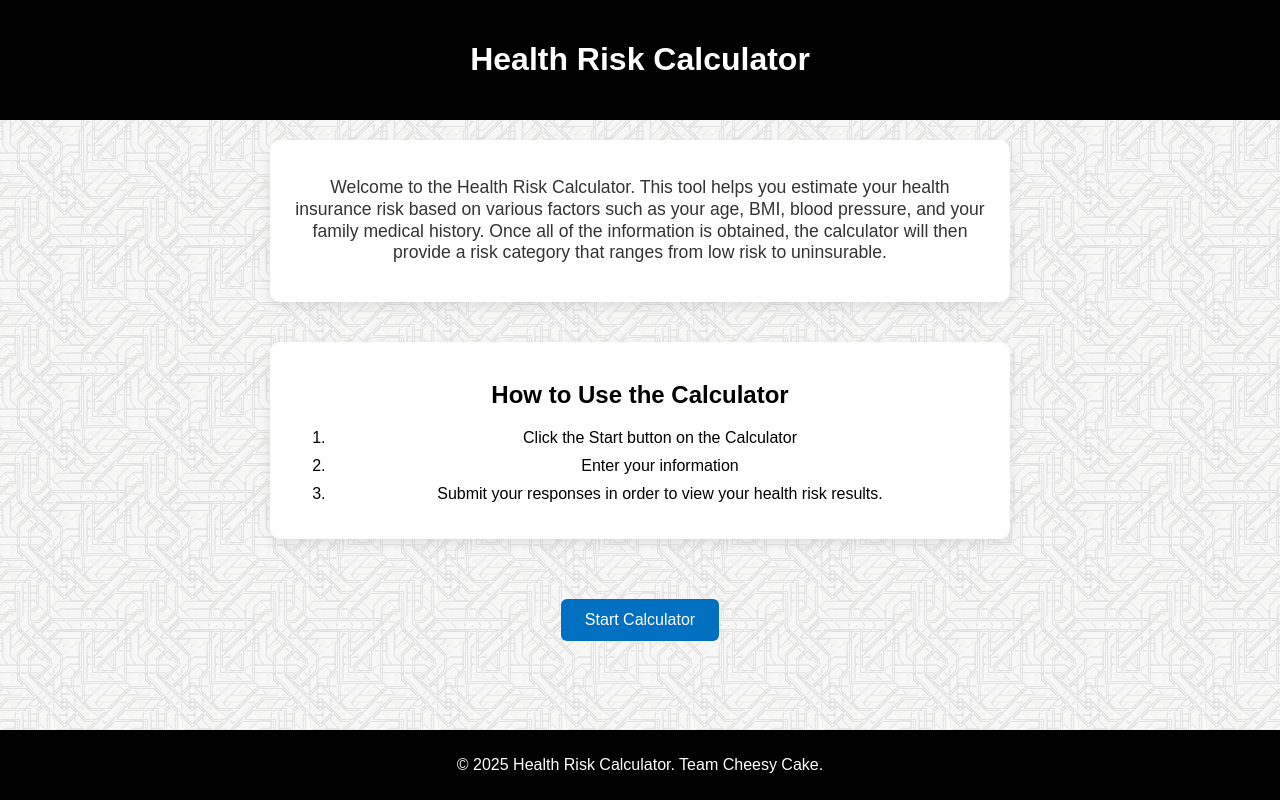
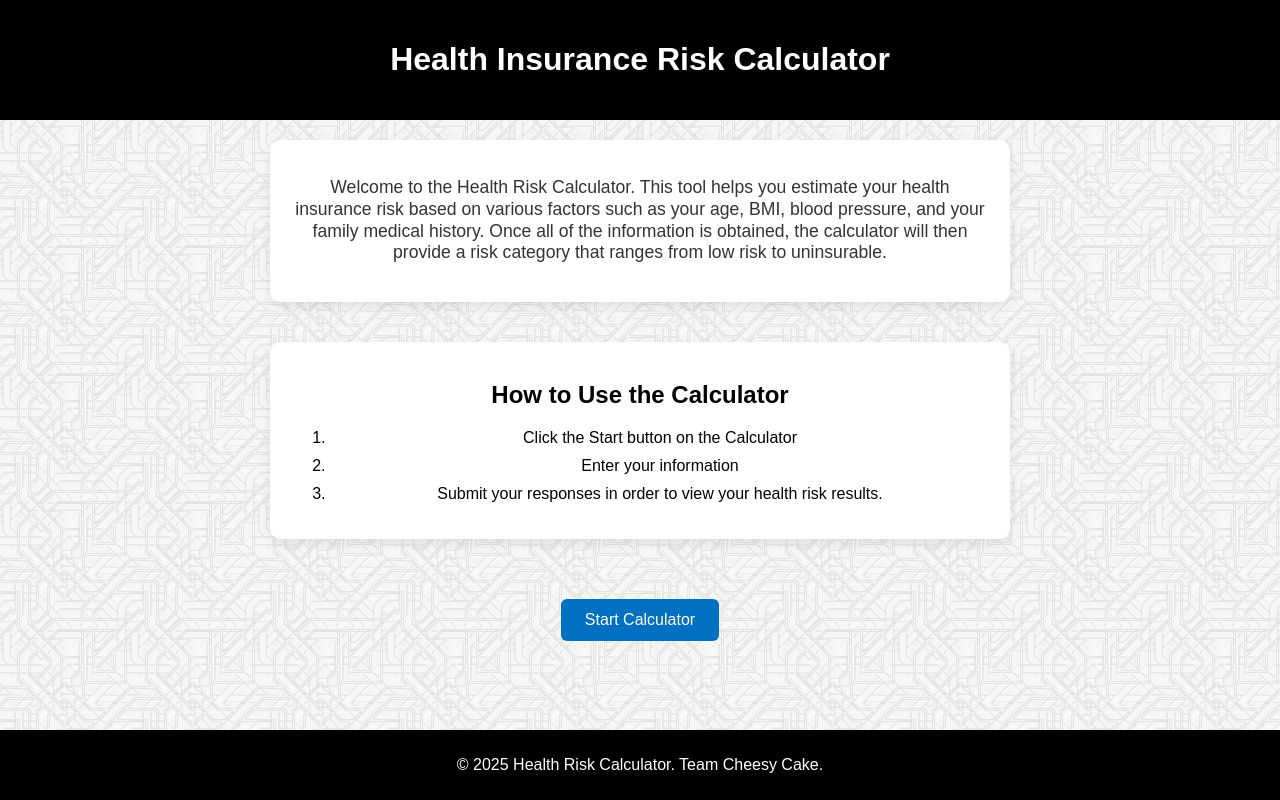
Before and after one commit to DV-SoftEnginFall2025-Sprint-04/Health-Insurance-Risk-Calculator, a website: page public/index.html in a window 1280 px wide. Drawn offline with Linux system fonts and the light colour scheme.

Commit message:
Update index.html

```diff
--- a/public/index.html
+++ b/public/index.html
@@ -10,7 +10,7 @@
 
 <body>
     <header>
-        <h1 class="main-title">Health Risk Calculator</h1>
+        <h1 class="main-title">Health Insurance Risk Calculator</h1>
     </header>
 
     <main>
```
